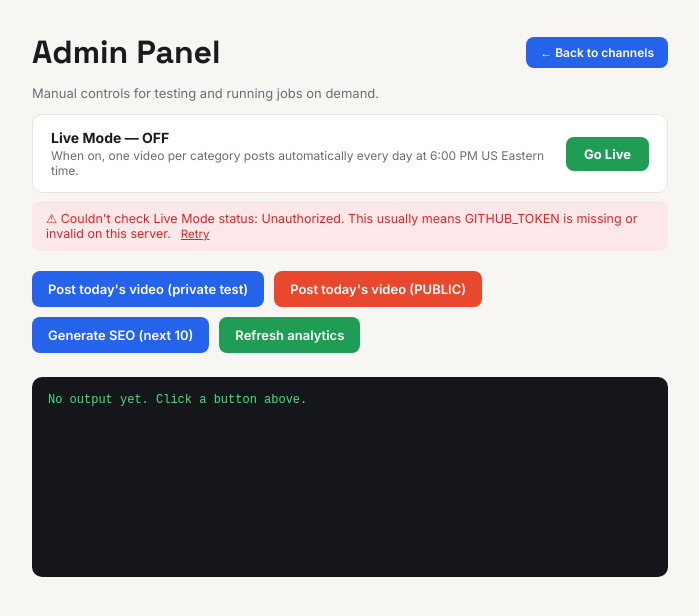
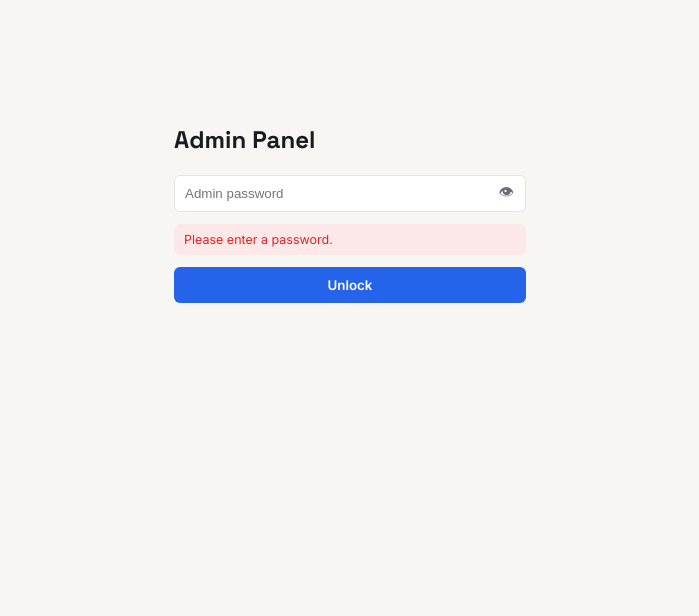
Before and after one commit to daleonmanuel78-hash/youtube-autopost, a Next.js app: page /admin in a window 1280 px wide. Both pictures are taken after a click on the button "Unlock". Shown: the top 616 px of the page, without its empty margins (290-989 px from the left). Built offline with nearby package versions, Linux system fonts and the light colour scheme; no server answers.

Commit message:
Defensively clean GITHUB_TOKEN and add debug endpoint for Live Mode auth issue

```diff
--- a/lib/email.js
+++ b/lib/email.js
@@ -10,11 +10,22 @@ export async function sendNotificationEmail(subject, bodyLines) {
   }
 
   const transporter = nodemailer.createTransport({
-    service: 'gmail',
+    host: 'smtp.gmail.com',
+    port: 465,
+    secure: true,
     auth: {
       user: process.env.EMAIL_USER,
       pass: process.env.EMAIL_APP_PASSWORD,
     },
+    // Render's network can't route to Gmail's IPv6 address, and without
+    // forcing IPv4 the connection attempt hangs for a long time before
+    // failing — that hang was blocking the whole daily-post request from
+    // ever responding, making video posts look "stuck" even after they'd
+    // actually already succeeded.
+    family: 4,
+    connectionTimeout: 8000,
+    greetingTimeout: 8000,
+    socketTimeout: 8000,
   });
 
   const to = process.env.NOTIFY_EMAIL || 'dudasmanuel78@gmail.com';
--- a/pages/admin.js
+++ b/pages/admin.js
@@ -8,6 +8,9 @@ export default function AdminPanel() {
   const { colors: c, font } = useTheme();
   const [secret, setSecret] = useState('');
   const [unlocked, setUnlocked] = useState(false);
+  const [unlockError, setUnlockError] = useState(null);
+  const [unlocking, setUnlocking] = useState(false);
+  const [showPassword, setShowPassword] = useState(false);
   const [log, setLog] = useState([]);
   const [running, setRunning] = useState(null);
   const [liveMode, setLiveMode] = useState(null); // null = unknown yet, true/false once loaded
@@ -25,9 +28,34 @@ export default function AdminPanel() {
     if (unlocked) loadLiveModeStatus();
   }, [unlocked]);
 
-  function unlock() {
+  async function unlock() {
+    setUnlockError(null);
+    if (!secret.trim()) {
+      setUnlockError('Please enter a password.');
+      return;
+    }
+    setUnlocking(true);
+    try {
+      // Verify against the server before ever showing the panel — this used
+      // to just accept whatever was typed and only fail later on some other
+      // action, which was confusing. Reusing live-mode/status here since
+      // it's already admin-gated and side-effect-free; a 401 specifically
+      // means the password itself was wrong, any other response means the
+      // password is correct even if something else (like GitHub) has its
+      // own separate problem.
+      const resp = await fetch('/api/admin/live-mode/status', { headers: { 'x-admin-secret': secret } });
+      if (resp.status === 401) {
+        setUnlockError('Incorrect password.');
+        setUnlocking(false);
+        return;
+      }
       sessionStorage.setItem('admin_secret', secret);
       setUnlocked(true);
+    } catch (err) {
+      setUnlockError(`Couldn't verify password: ${err.message}`);
+    } finally {
+      setUnlocking(false);
+    }
   }
 
   const [liveModeError, setLiveModeError] = useState(null);
@@ -60,11 +88,10 @@ export default function AdminPanel() {
       const data = await resp.json();
       if (resp.ok) {
         setLiveMode(data.enabled);
-        // Turning Live Mode on shouldn't mean waiting until the next 6 PM
-        // slot for the first post — fire one off immediately too.
-        if (data.enabled) {
-          runAction('post-public', '/api/admin/daily-post', { privacyStatus: 'public' });
-        }
+        // No instant post here anymore — with a real 12-hour schedule now
+        // in place, an extra post-on-toggle would just make the timing
+        // unpredictable depending on which day you happen to flip this.
+        // The next post happens automatically at the next scheduled slot.
       } else {
         setLog([data.error || 'Failed to toggle Live Mode.']);
       }
@@ -103,16 +130,35 @@ export default function AdminPanel() {
     return (
       <div style={{ fontFamily: font.body, maxWidth: 400, margin: '80px auto', padding: 24 }}>
         <h2 style={{ fontFamily: font.display }}>Admin Panel</h2>
+        <div style={{ position: 'relative', marginBottom: 12 }}>
           <input
-          type="password"
+            type={showPassword ? 'text' : 'password'}
             placeholder="Admin password"
             value={secret}
             onChange={(e) => setSecret(e.target.value)}
             onKeyDown={(e) => e.key === 'Enter' && unlock()}
-          style={{ width: '100%', padding: 10, marginBottom: 12, border: `1px solid ${c.border}`, borderRadius: 6, background: c.cardBg, color: c.text }}
+            style={{ width: '100%', padding: '10px 40px 10px 10px', border: `1px solid ${c.border}`, borderRadius: 6, background: c.cardBg, color: c.text, boxSizing: 'border-box' }}
           />
-        <button onClick={unlock} style={{ width: '100%', padding: 10, background: c.statusScheduled, color: '#fff', border: 'none', borderRadius: 6, cursor: 'pointer', fontWeight: 600 }}>
-          Unlock
+          <button
+            onClick={() => setShowPassword((s) => !s)}
+            type="button"
+            title={showPassword ? 'Hide password' : 'Show password'}
+            style={{ position: 'absolute', right: 8, top: '50%', transform: 'translateY(-50%)', background: 'none', border: 'none', cursor: 'pointer', fontSize: 15, color: c.textDim, padding: 4 }}
+          >
+            {showPassword ? '🙈' : '👁'}
+          </button>
+        </div>
+        {unlockError && (
+          <div style={{ fontSize: 12.5, color: c.statusFailed, background: c.statusFailedBg, borderRadius: 6, padding: '8px 10px', marginBottom: 12 }}>
+            {unlockError}
+          </div>
+        )}
+        <button
+          onClick={unlock}
+          disabled={unlocking}
+          style={{ width: '100%', padding: 10, background: c.statusScheduled, color: '#fff', border: 'none', borderRadius: 6, cursor: unlocking ? 'default' : 'pointer', fontWeight: 600, opacity: unlocking ? 0.7 : 1 }}
+        >
+          {unlocking ? 'Checking…' : 'Unlock'}
         </button>
       </div>
     );
@@ -142,7 +188,7 @@ export default function AdminPanel() {
             Live Mode {liveMode === null ? '' : liveMode ? '— ON' : '— OFF'}
           </div>
           <div style={{ fontSize: 12, color: c.textDim, marginTop: 2 }}>
-            When on, one video per category posts automatically every day at 6:00 PM US Eastern time.
+            When on, one video per category posts automatically twice a day, 12 hours apart (around 6:00 AM and 6:00 PM US Eastern).
           </div>
         </div>
         <button
--- a/pages/channels/[id].js
+++ b/pages/channels/[id].js
@@ -147,6 +147,7 @@ export default function ChannelDetail({ channel, categories, channels, subscribe
     await fetch('/api/videos/delete', { method: 'POST', headers: { 'Content-Type': 'application/json' }, body: JSON.stringify({ videoIds: [...selectedIds] }) });
     setBusy(false);
     load();
+    router.replace(router.asPath); // belt-and-suspenders refresh, same fix as manual upload
   }
 
   async function handleRefreshAnalytics() {
```
Lines whose indentation alone changed are shown as unchanged.
